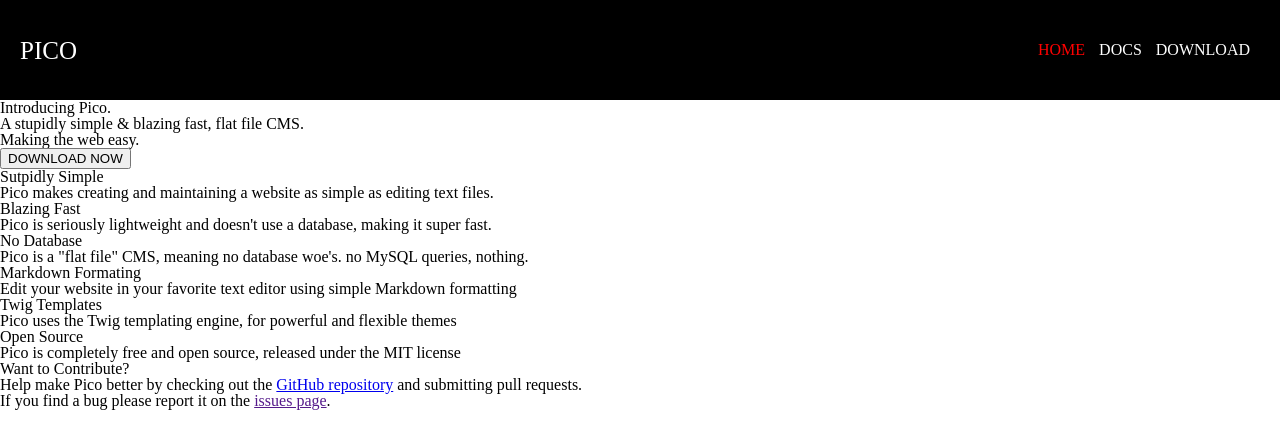
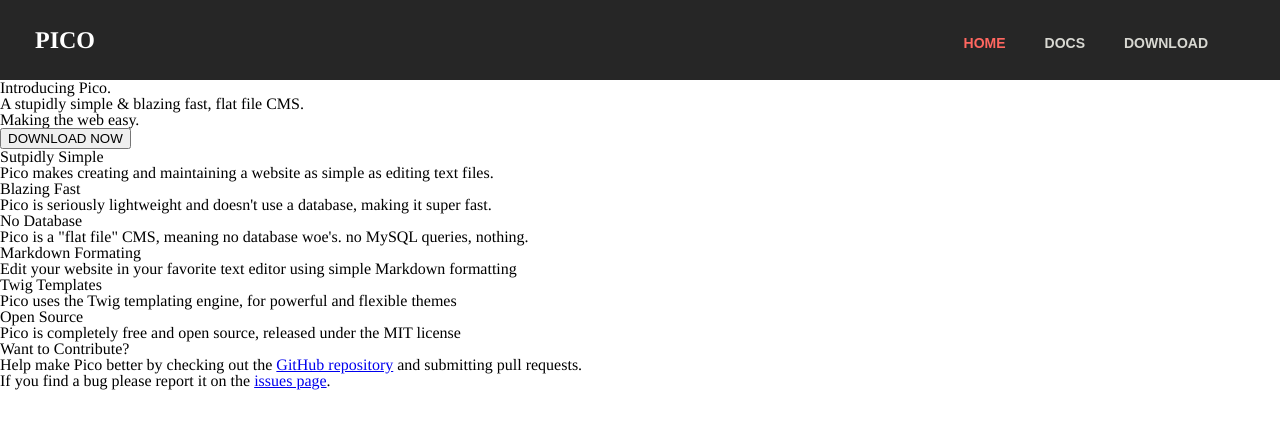
Before and after one commit to ArianZargaran/week-1_PICO, a plain HTML site: page index.html in a window 1280 px wide. Drawn offline with Linux system fonts and the light colour scheme.

Commit message:
Header completed

```diff
--- /dev/null
+++ b/css/main.scss
@@ -0,0 +1,36 @@
+body {
+  font-family: times, serif;
+}
+
+header {
+  display: flex;
+  justify-content: space-between;
+  align-items: center;
+  padding: 0 35px;
+  height: 80px;
+  background-color: rgb(38,38,38);
+  box-sizing: border-box;
+}
+
+.logo {
+text-decoration: none;
+color: #fff;
+font-weight: bold;
+font-size: 24px;
+}
+
+.top-menu {
+  margin-top: 5px;
+  padding-right: 2px;
+.top-menu__item {
+  font-family: arial, sans-serif;
+  font-size: 14px;
+  color: #D8D8D2;
+  font-weight: bold;
+  display: inline-block;
+  margin-right: 35px;
+  &:first-child {
+    color: #ff6760;
+  }
+}
+}
--- a/index.html
+++ b/index.html
@@ -7,45 +7,69 @@
     <link rel="stylesheet" href="css/reset.css">
     <link rel="stylesheet" href="css/main.css">
   </head>
+
   <body>
-  <header>
-    <a href="#">
-      <h1>PICO</h1>
+  <header class="header">
+    <a class="logo" href="#">
+      <h1 class="logo__heading">PICO</h1>
     </a>
-    <ol>
-      <li>HOME</li>
-      <li>DOCS</li>
-      <li>DOWNLOAD</li>
+    <ol class="top-menu">
+      <li class="top-menu__item">HOME</li>
+      <li class="top-menu__item">DOCS</li>
+      <li class="top-menu__item">DOWNLOAD</li>
     </ol>
   </header>
 
   <section class="main">
-    <h2>Introducing <em>Pico.</em></h2>
-    <p>A stupidly simple <span>&</span> blazing fast, flat file CMS. <br/></p>
-    <p>Making the web easy.</p>
-    <button>DOWNLOAD NOW</button>
+    <h2 class="main__heading">Introducing <em class="main__heading main__paragraph--bold">Pico.</em></h2>
+    <p class="main__paragraph">A stupidly simple <span class="main__paragraph main__paragraph--draft">&amp;</span> blazing fast, flat file CMS. <br/></p>
+    <p class="main__paragraph">Making the web easy.</p>
+    <button class="main__button main__button--default">DOWNLOAD NOW</button>
   </section>
+
   <section class="features">
-    <ol>
-      <li><span></span><h3>Sutpidly Simple</h3><p>Pico makes creating and maintaining a website
-as simple as editing text files.</p></li>
-      <li><span></span><h3>Blazing Fast</h3><p>Pico is seriously lightweight and doesn't use a
-database, making it super fast.</p></li>
-      <li><span></span><h3>No Database</h3><p>Pico is a "flat file" CMS, meaning no database woe's.
-no MySQL queries, nothing.</p></li>
-      <li><span></span><h3>Markdown Formating</h3><p>Edit your website in your favorite text editor using
-simple Markdown formatting</p></li>
-      <li><span></span><h3>Twig Templates</h3><p>Pico uses the Twig templating engine, for powerful
-and flexible themes</p></li>
-      <li><span></span><h3>Open Source</h3><p>Pico is completely free and open source, released
-under the MIT license</p></li>
+    <ol class="features-menu">
+      <li class="features-item">
+        <span class="features-item__logo features-item__logo--big"></span>
+        <h3 class="features-item__heading">Sutpidly Simple</h3>
+        <p>Pico makes creating and maintaining a website as simple as editing text files.</p>
+      </li>
+      <li class="features-item">
+        <span class="features-item__logo features-item__logo--big"></span>
+        <h3 class="features-item__heading">Blazing Fast</h3>
+        <p>Pico is seriously lightweight and doesn't use a database, making it super fast.</p>
+      </li>
+      <li class="features-item">
+        <span class="features-item__logo features-item__logo--big"></span>
+        <h3 class="features-item__heading">No Database</h3>
+        <p>Pico is a "flat file" CMS, meaning no database woe's. no MySQL queries, nothing.</p>
+      </li>
+      <li class="features-item">
+        <span class="features-item__logo features-item__logo--big"></span>
+        <h3 class="features-item__heading">Markdown Formating</h3>
+        <p>Edit your website in your favorite text editor using simple Markdown formatting</p>
+      </li>
+      <li class="features-item">
+        <span class="features-item__logo features-item__logo--big"></span>
+        <h3 class="features-item__heading">Twig Templates</h3>
+        <p>Pico uses the Twig templating engine, for powerful and flexible themes</p>
+      </li>
+      <li class="features-item">
+        <span class="features-item__logo features-item__logo--big"></span>
+        <h3 class="features-item__heading">Open Source</h3>
+        <p>Pico is completely free and open source, released under the MIT license</p>
+      </li>
     </ol>
   </section>
-  <footer>
-    <h2>Want to Contribute?</h2>
-    <p>Help make Pico better by checking out the <a href="#">GitHub repository</a> and submitting pull requests.</p>
-    <p>If you find a bug please report it on the <a href="">issues page</a>.</p>
-    <span></span>
+
+  <footer class="footer">
+    <h2 class="footer__heading">Want to Contribute?</h2>
+    <p class="footer__paragraph">Help make Pico better by checking out the <a href="#">GitHub repository</a> and submitting pull requests.</p>
+    <p class="footer__paragraph"> If you find a bug please report it on the <a href="#">issues page</a>.</p>
+    <div class="footer__social-menu">
+      <span class="social-menu__icon social-menu__icon--twitter"></span>
+      <span class="social-menu__icon social-menu__icon--facebook"></span>
+    </div>
   </footer>
 
   </body>
```
Also changed, not shown: css/main.css, 1 other file.
